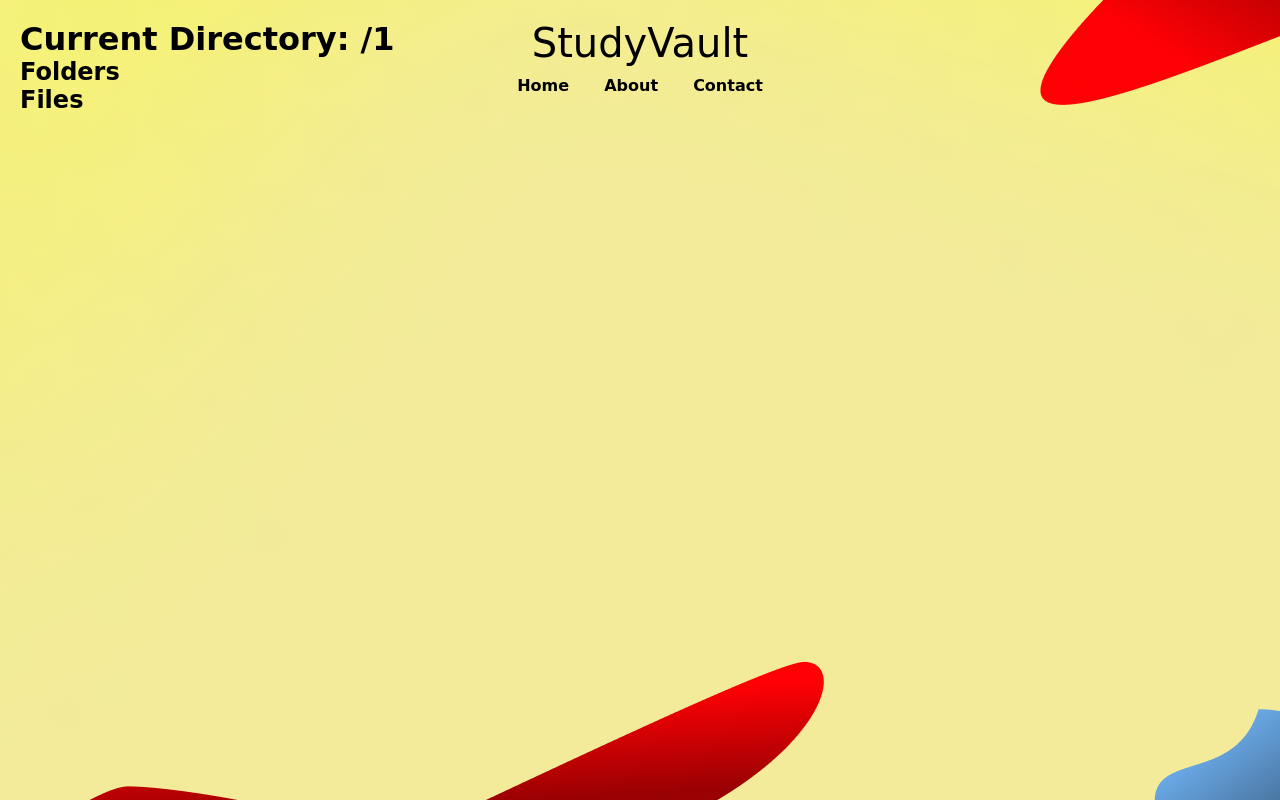
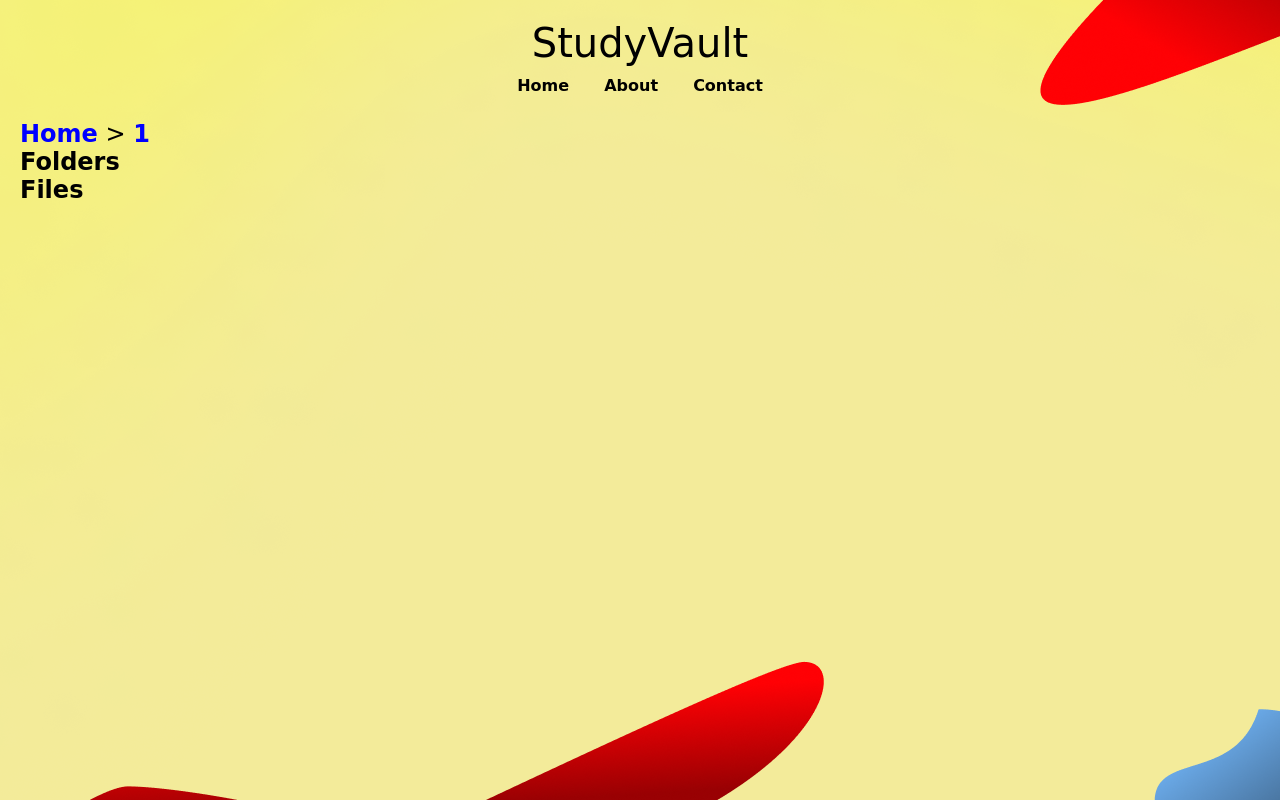
Before and after one commit to kumarvarun3834/Google-drive-using-flask, a Flask app: page /1 in a window 1280 px wide. Run offline with Flask 3, Linux system fonts and the light colour scheme; some web fonts are replaced.

Commit message:
till rendering done

```diff
--- a/app.py
+++ b/app.py
@@ -50,9 +50,11 @@
     files = files_data.get(current_path, [])
 
     # Escape folder names for security in rendering
-    folder_names = [escape(folder['last_name']) for folder in subfolders]
+    # folder_names = [escape(folder['last_name']) for folder in subfolders]
+    # Generate breadcrumb
+    breadcrumb = current_path.strip('/').split('/')
 
-    return render_template('directory.html', folders=folder_names, files=files, folder_path=current_path)
+    return render_template('directory.html', folders=[folder['last_name'] for folder in subfolders], files=files, folder_path=current_path, breadcrumb=breadcrumb)
 
 # Run the application
 if __name__ == '__main__':
--- a/templates/directory.html
+++ b/templates/directory.html
@@ -1,26 +1,33 @@
 {% extends "base.html" %}
 
-{% block title %}Directory - {{ folder_path }}{% endblock %}
+{% block title %}Directory: {{ folder_path }}{% endblock %}
 
 {% block content %}
-    <!-- Background image -->
 <img class="bg" src="{{ url_for('static', filename='img/img.png') }}" alt="Background Image">
-
     <div class="container">
-
-    <h1>Current Directory: {{ folder_path }}</h1>
+        <div class="breadcrumb">
+            <a href="{{ url_for('show_directory', subpath='') }}">Home</a>
+            {% for part in breadcrumb %}
+                <span> &gt; </span>
+                <a href="{{ url_for('show_directory', subpath='/'.join(breadcrumb[:breadcrumb.index(part)+1])) }}">{{ part }}</a>
+            {% endfor %}
+        </div>
 
         <h2>Folders</h2>
         <ul>
             {% for folder in folders %}
-        <li><a href="{{ url_for('show_directory', subpath=folder) }}">{{ folder }}</a></li>
+            <li>
+                <a href="{{ url_for('show_directory', subpath=folder_path ~ '/' ~ folder) }}">{{ folder }}</a>
+            </li>
             {% endfor %}
         </ul>
 
         <h2>Files</h2>
         <ul>
             {% for file in files %}
-        <li><a href="{{ url_for('static', filename=folder_path ~ '/' ~ file) }}" download>{{ file }}</a></li>
+            <li>
+                <a href="{{ url_for('static', filename=folder_path ~ '/' ~ file) }}" download>{{ file }}</a>
+            </li>
             {% endfor %}
         </ul>
     </div>
```
Lines whose indentation alone changed are shown as unchanged.
